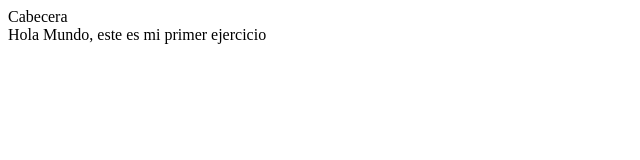
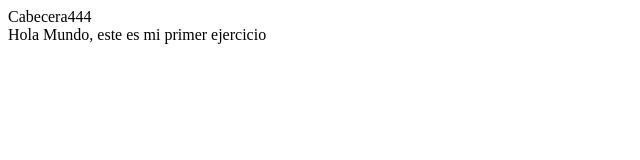
Before and after one commit to Patri-EGG/Pair-programing-equipo1, a plain HTML site: page modulo-1-leccion-01-ejericio-1/index.html in a window 1280 px wide. Shown: the full height of the page, 0-640 px from the left. Drawn offline with Linux system fonts and the light colour scheme.

```diff
--- a/modulo-1-leccion-01-ejericio-1/index.html
+++ b/modulo-1-leccion-01-ejericio-1/index.html
@@ -6,7 +6,7 @@
     <title>Document</title>
 </head>
 <body>
-    <header>Cabecera</header>
+    <header>Cabecera444</header>
     Hola Mundo, este es mi primer ejercicio
 </body>
 </html>
```
